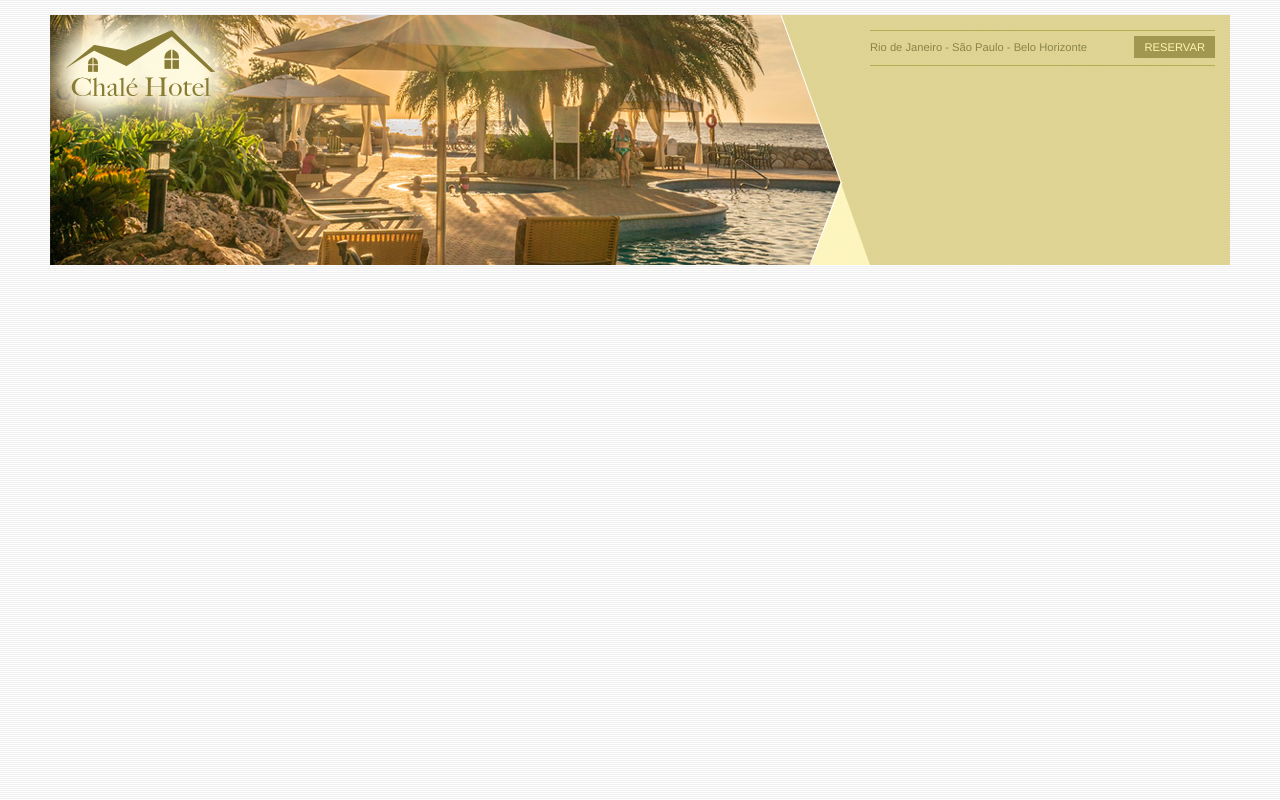
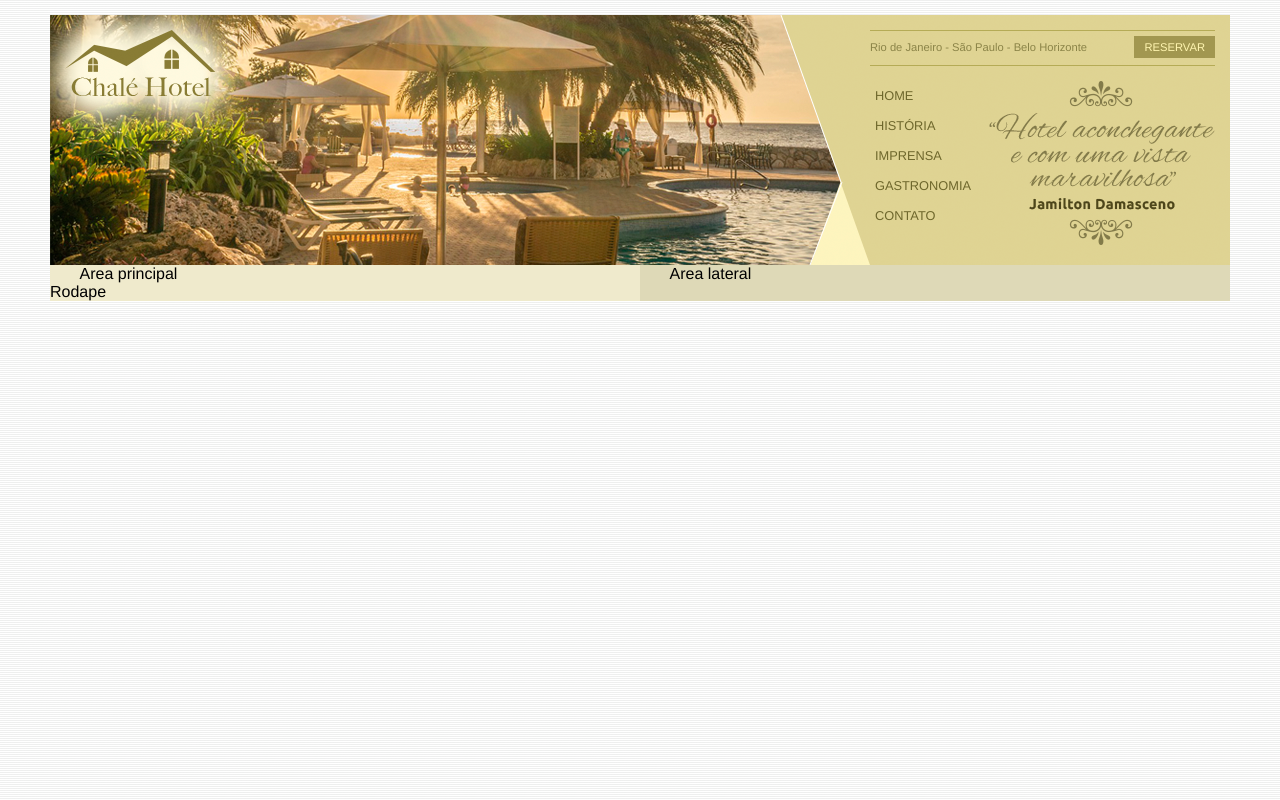
Before and after one commit to RoberwalJunior/chale-hotel, a plain HTML site: page index.html in a window 1280 px wide. Drawn offline with Linux system fonts and the light colour scheme.

Commit message:
Criando menu vertical

```diff
--- a/css/estilo.css
+++ b/css/estilo.css
@@ -9,8 +9,8 @@ body {
     margin: 15px;
 }
 
-#conteiner {
-    background: #ede9cc;
+#container {
+    background: #ede9cc url(../imagens/bg-container.png) top center repeat-y;
     margin: 0 auto;
     min-width: 740px;
     max-width: 1180px;
@@ -85,3 +85,56 @@ a.reserva {
     padding: 5px 10px;
     float: right;
 }
+
+/* Barra de navegação vertical */
+
+#menu {
+    margin-top: 15px;
+}
+
+ul {
+    list-style: none;
+}
+
+ul#navegacao {
+    float: left;
+}
+
+ul#navegacao a {
+    text-transform: uppercase;
+    font-size: 0.8em;
+    padding: 5px;
+    color: #6e672c;
+    line-height: 30px;
+}
+
+ul#navegacao a:hover {
+    background: #fdf6be;
+}
+
+.depoimento {
+    width: 226px;
+    height: 164px;
+    float: right;
+}
+
+/* Área de conteúdos */
+
+#area-principal {
+    float: left;
+    width: 50%;
+}
+
+#area-lateral {
+    float: right;
+    width: 50%;
+}
+
+.conteudo {
+    margin: 0 auto;
+    width: 90%;
+}
+
+#rodape {
+    clear: both;
+}
--- a/index.html
+++ b/index.html
@@ -10,7 +10,7 @@
 
 <body>
 
-    <div id="conteiner">
+    <div id="container">
         <div id="topo">
 
             <div id="area-logo">
@@ -21,6 +21,7 @@
 
             <div id="area-menu">
                 <div id="conteudo-menu">
+
                     <div id="menu-locais">
                         <span class="locais">
                             Rio de Janeiro - São Paulo - Belo Horizonte
@@ -28,10 +29,40 @@
                         <a class="reserva" href="">Reservar</a>
                         <div style="clear: both;"></div>
                     </div>
+
+                    <div id="menu">
+                        <ul id="navegacao">
+                            <li><a href="">Home</a></li>
+                            <li><a href="">História</a></li>
+                            <li><a href="">Imprensa</a></li>
+                            <li><a href="">Gastronomia</a></li>
+                            <li><a href="">Contato</a></li>
+                        </ul>
+
+                        <img class="depoimento" src="imagens/depoimento.png" alt="">
+                    </div>
+
                 </div>
             </div>
 
         </div>
+
+        <div id="area-principal">
+            <div class="conteudo">
+                Area principal
+            </div>
+        </div>
+
+        <div id="area-lateral">
+            <div class="conteudo">
+                Area lateral
+            </div>
+        </div>
+
+        <div id="rodape">
+            Rodape
+        </div>
+
     </div>
 
 </body>
```
